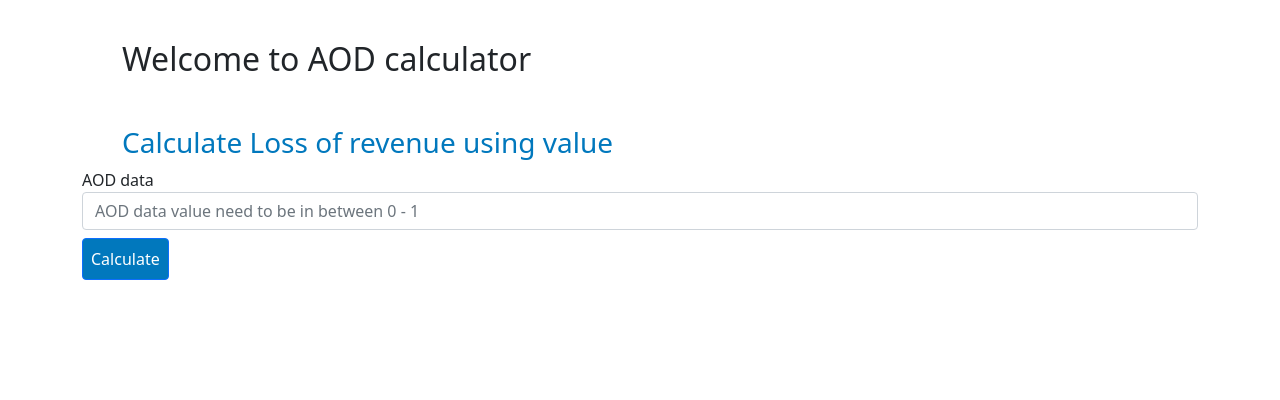
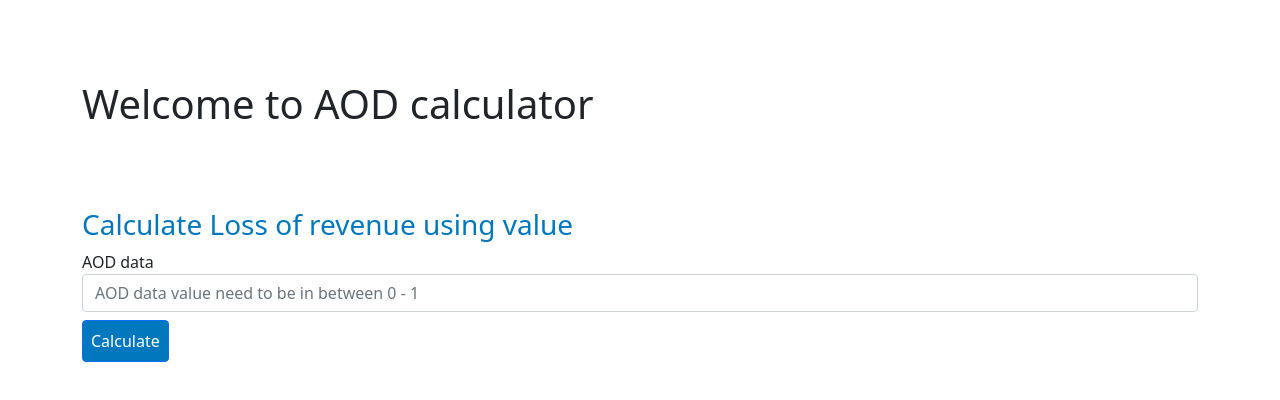
Before and after one commit to Veyseng/AOD-calculator, a plain HTML site: page index.html in a window 1280 px wide. Drawn offline with nearby package versions, Linux system fonts and the light colour scheme.

Commit message:
Edit some texts

```diff
--- a/assets/css/styles.css
+++ b/assets/css/styles.css
@@ -1,8 +1,7 @@
-h2{
-	padding: 5vh;
+h1{
+	margin: 10vh 0;
 }
 h3{
-	padding:0 5vh 0 5vh;
 	color: #0178bd;
 }
 h4{
@@ -48,3 +47,6 @@ progress {
   progress::-webkit-progress-value {
 	background: #0178bd;
   }
+.result{
+	padding: 3vh;
+}
--- a/index.html
+++ b/index.html
@@ -13,7 +13,7 @@
   <body>
 
 	<div class="container">
-		<h2>Welcome to AOD calculator</h2>
+		<h1>Welcome to AOD calculator</h1>
 		<h3>Calculate Loss of revenue using value</h3>
 		<div class="row justify-content-center align-items-center">
 		  <form id='form'>
@@ -24,7 +24,7 @@
 			</div>
 		  </form>
 		</div>
-		<div class="row justify-content-center align-items-center">
+		<div class="row justify-content-center align-items-center result">
 
 			<h4 class="efficiency">
 			</h4>
```
